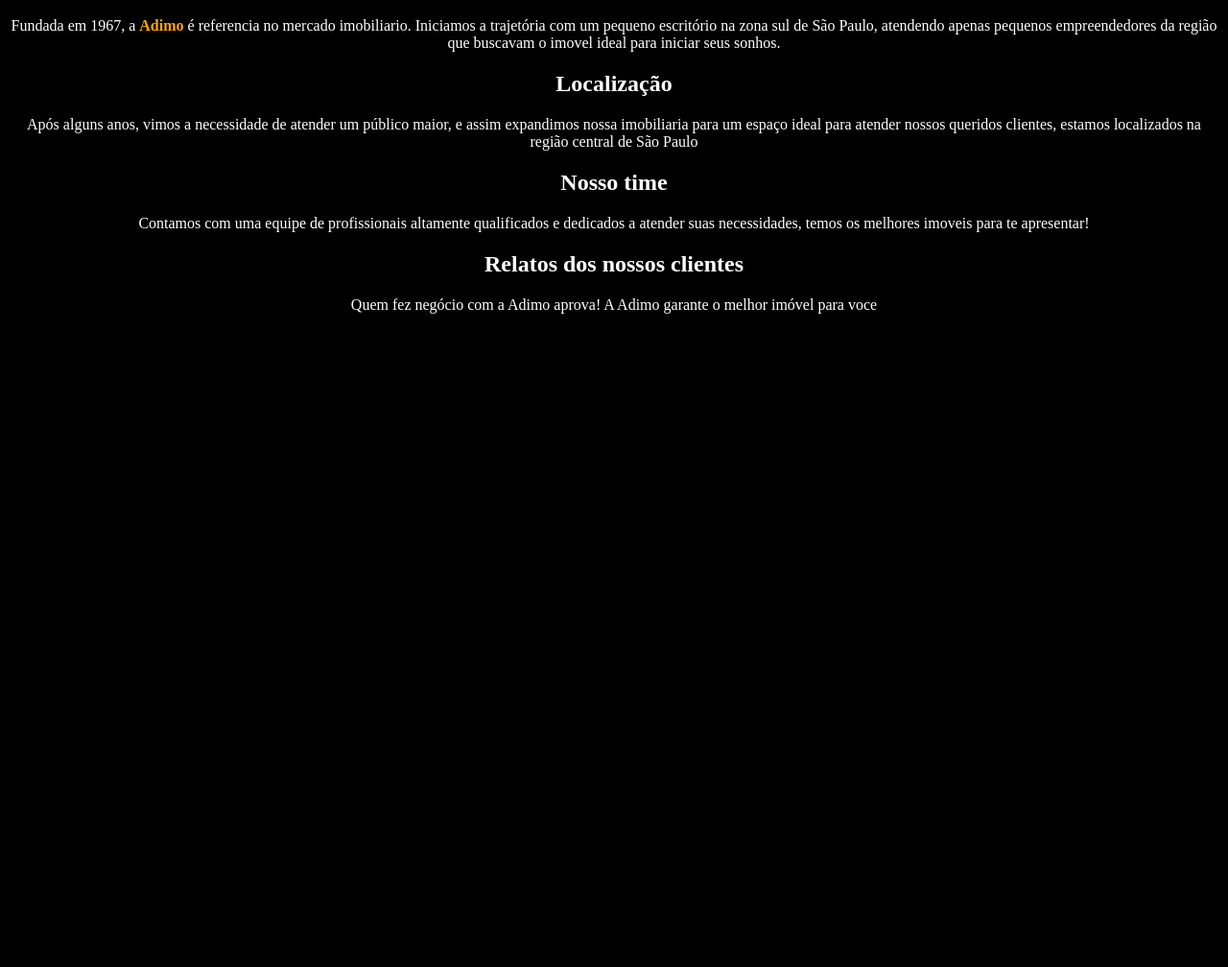
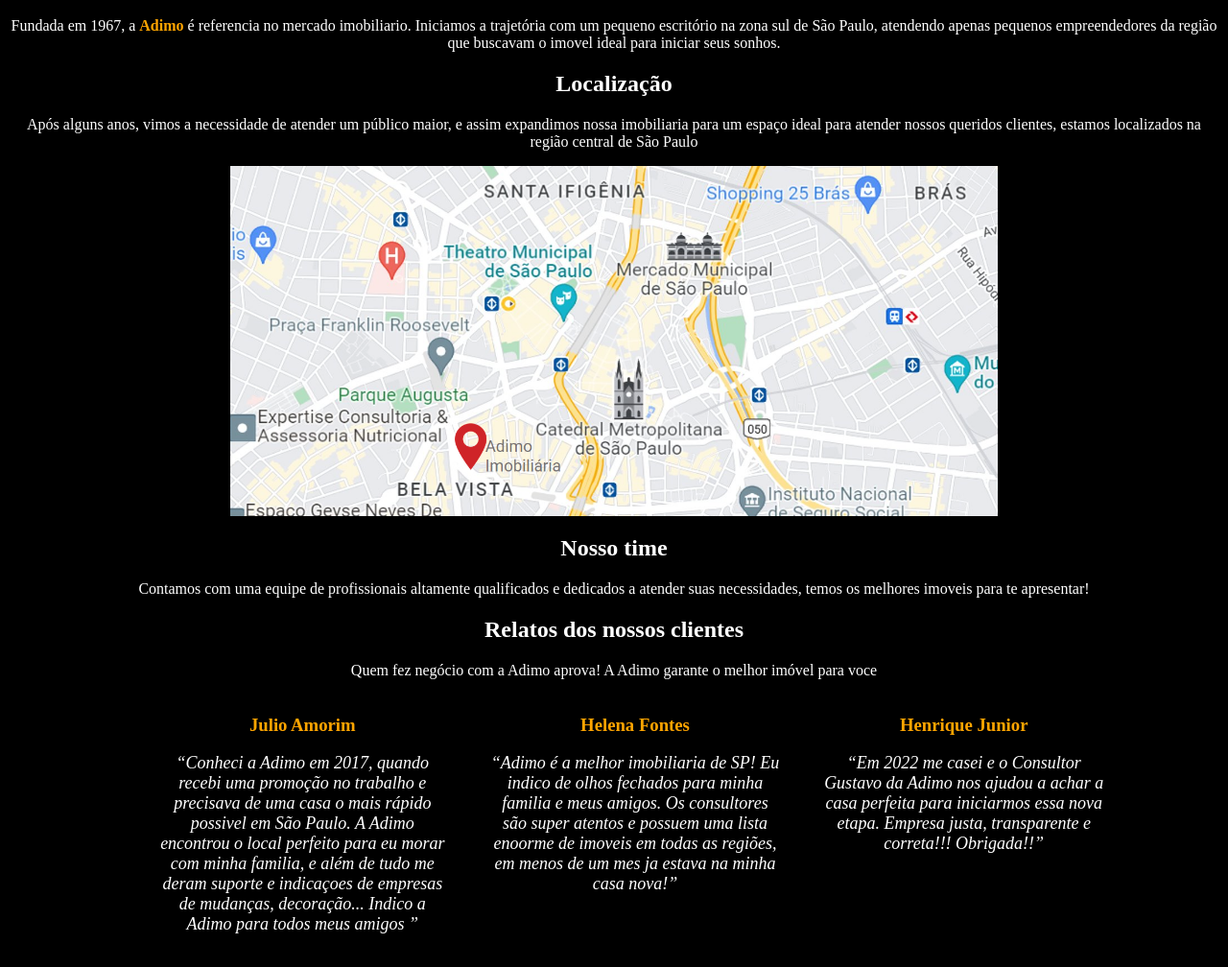
Before and after one commit to vilacalima/Senac-Adimo, a plain HTML site: page sobre.html in a window 1280 px wide. Shown: the part 48-1056 px from the top of the page at 96% size. Before the commit the page ends 800 px from the top, so only its background shows below. Drawn offline with Linux system fonts and the light colour scheme.

Commit message:
inclusao de mapa e relatos de clientes

```diff
--- a/css/sobre.css
+++ b/css/sobre.css
@@ -1,12 +1,43 @@
-body{
+body {
     background-color: black;
     color: white;
     text-align: center;
+}
+
+strong {
+    color: orange;
+}
+
+.imagemlocalizacao {
+    width: 800px;
+}
+
+li {
+    display: inline-block;
+    text-align: center;
+    width: 25%;
+    vertical-align: top;
+    margin: 0 1.5%;
+    box-sizing: border-box;
+    border-color: #000000;
+    border-width: 2px;
+    border-style: solid;
+    border-radius: 20px;
+}
+
+
+relatos {
+    width: 940px;
+    margin: 0 auto;
+    padding: 50px 0;
 
 }
 
-strong{
+q {
+    font-size: large;
+    font-style: italic;
+}
+
+.relatos h3{
     color: orange;
-
-
 }
--- a/sobre.html
+++ b/sobre.html
@@ -10,33 +10,62 @@
     </head>
 
 
-    <h1 class="historia">Nossa História</h1>
+    <div class="localizacao">
+        <h1>Nossa História</h1>
 
-    <p>Fundada em 1967, a <strong> Adimo </strong> é referencia no mercado imobiliario. Iniciamos a trajetória com um
-        pequeno escritório
-        na zona sul de São Paulo, atendendo apenas pequenos empreendedores da região que buscavam o imovel ideal para
-        iniciar seus sonhos.</p>
-    <h2 class="localizacao">Localização</h2>
-    <p>Após alguns anos, vimos a necessidade de atender um público maior, e assim expandimos nossa imobiliaria para um
-        espaço ideal para atender nossos queridos clientes,
-        estamos localizados na região central de São Paulo</p>
-    <h2 class="time">Nosso time</h3>
-    <p>Contamos com uma equipe de profissionais altamente qualificados e dedicados a atender suas necessidades, temos os
-        melhores imoveis para te apresentar!</p>
-
-    <h2 div class="relatos">Relatos dos nossos clientes</h2>
-    <p>Quem fez negócio com a Adimo aprova! A Adimo garante o melhor imóvel para voce</p>
-
-
-
-
-
-
+        <p>Fundada em 1967, a <strong> Adimo </strong> é referencia no mercado imobiliario. Iniciamos a trajetória com
+            um
+            pequeno escritório
+            na zona sul de São Paulo, atendendo apenas pequenos empreendedores da região que buscavam o imovel ideal
+            para
+            iniciar seus sonhos.</p>
+        <h2>Localização</h2>
+        <p>Após alguns anos, vimos a necessidade de atender um público maior, e assim expandimos nossa imobiliaria para
+            um
+            espaço ideal para atender nossos queridos clientes,
+            estamos localizados na região central de São Paulo</p>
+        <img src="css/img/Localizacao.png" class="imagemlocalizacao">
 
     </div>
 
 
+    <div class="time">
 
+        <h2>Nosso time</h2>
+        <p>Contamos com uma equipe de profissionais altamente qualificados e dedicados a atender suas necessidades,
+            temos os
+            melhores imoveis para te apresentar!</p>
+
+    </div>
+
+    <div class="clientes">
+
+        <h2>Relatos dos nossos clientes</h2>
+        <p>Quem fez negócio com a Adimo aprova! A Adimo garante o melhor imóvel para voce</p>
+        <ul>
+            <li class="relatos">
+                <h3><p>Julio Amorim</p></h3>
+                <p><q>Conheci a Adimo em 2017, quando recebi uma promoção no trabalho e precisava de uma casa o mais
+                        rápido possivel em São Paulo. A Adimo encontrou o local perfeito para eu morar com minha
+                        familia, e além de tudo me deram suporte e indicaçoes de empresas de mudanças, decoração...
+                        Indico a Adimo para todos meus amigos </p></q>
+            </li>
+            <li class="relatos">
+                <h3>Helena Fontes</h3>
+                <p><q>Adimo é a melhor imobiliaria de SP! Eu indico de olhos fechados para minha familia e meus amigos.
+                        Os consultores são super atentos e possuem uma lista enoorme de imoveis em todas as regiões, em
+                        menos de um mes ja estava na minha casa nova!</p></q>
+            <li class="relatos">
+                <h3><p>Henrique Junior</p></h3>
+                <p><q>Em 2022 me casei e o Consultor Gustavo da Adimo nos ajudou a achar a casa perfeita para iniciarmos
+                    essa nova etapa. Empresa justa, transparente e correta!!! Obrigada!!</p></q>
+            </li>
+            </li>
+
+        </ul>
+
+
+    </div>
 
 
 </body>
```
Also changed, not shown: css/img/Localizacao.png (added).
